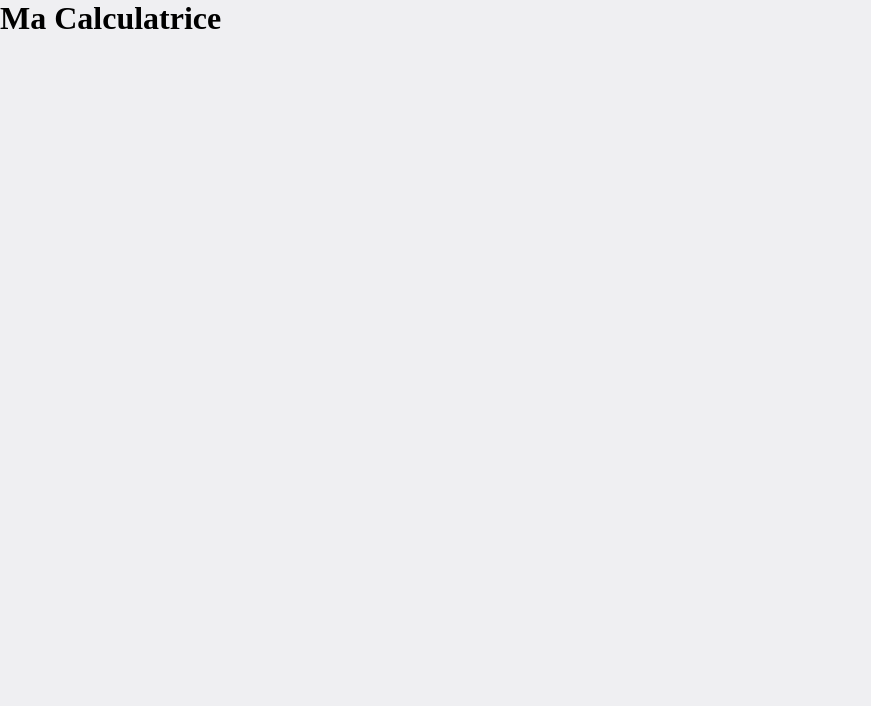
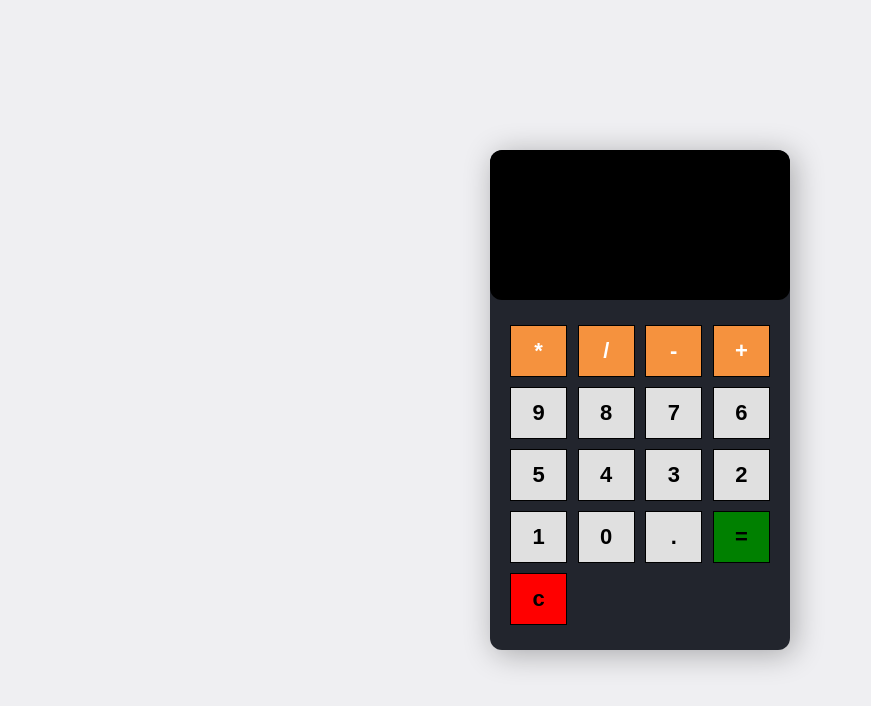
Before and after one commit to OssamaZekraoui/Calculatrice, a plain HTML site: page index.html in a window 1280 px wide. Shown: the whole page, without its empty margins (0-871 px from the left). Drawn offline with Linux system fonts and the light colour scheme.

Commit message:
commit first

```diff
--- a/app.js
+++ b/app.js
@@ -0,0 +1,16 @@
+(function(){
+   let screen = document.querySelector('.screen');
+   let buttons = document.querySelectorAll('.btn');
+   let equal = document.querySelector('.btn-equal');
+   let clear = document.querySelector('.btn-clear');
+
+   buttons.forEach(function(button){
+    button.addEventListener('click', function(e){
+        let value = e.target.dataset.num;
+        screen.value += value;
+    })
+   });
+
+
+
+})();
--- a/index.html
+++ b/index.html
@@ -8,7 +8,37 @@
         <link rel="stylesheet" href="style.css">
     </head>
     <body>
-        <h1>Ma Calculatrice</h1>
+
+        <section class="calculator">
+            <form>
+                <input type="text" class="screen">
+            </form>
+
+            <div class="buttons">
+                <button type="button" class="btn btn-yellow" data-num="*" >*</button>
+                <button type="button" class="btn btn-yellow" data-num="/" >/</button>
+                <button type="button" class="btn btn-yellow" data-num="-" >-</button>
+                <button type="button" class="btn btn-yellow" data-num="+" >+</button>
+
+                <button type="button" class="btn btn-grey" data-num="9" >9</button>
+                <button type="button" class="btn btn-grey" data-num="8" >8</button>
+                <button type="button" class="btn btn-grey" data-num="7" >7</button>
+                <button type="button" class="btn btn-grey" data-num="6" >6</button>
+                <button type="button" class="btn btn-grey" data-num="5" >5</button>
+                <button type="button" class="btn btn-grey" data-num="4" >4</button>
+                <button type="button" class="btn btn-grey" data-num="3" >3</button>
+                <button type="button" class="btn btn-grey" data-num="2" >2</button>
+                <button type="button" class="btn btn-grey" data-num="1" >1</button>
+                <button type="button" class="btn btn-grey" data-num="0" >0</button>
+                <button type="button" class="btn btn-grey" data-num="." >.</button>
+                <button type="button" class="btn btn-equal" >=</button>
+                <button type="button" class="btn btn-clear" >c</button>
+
+            </div>
+
+        </section>
+
+
         <script src="app.js"></script>
     </body>
 </html>
--- a/style.css
+++ b/style.css
@@ -7,4 +7,66 @@
 body{
     min-height: 100vh;
     background: #efeff2;
+    display: flex;
+    justify-content: center;
+    align-items: center;
 }
+
+.calculator{
+    width: 300px;
+    height: 500px;
+    box-shadow: 4px 4px 30px rgba(0, 0, 0, 0.3);
+    border-radius: 12px;
+    background: #22252D;
+    overflow: hidden;
+}
+
+form input{
+    width: 100%;
+    height: 150px;
+    border: none;
+    border-radius: 12px;
+    font-size: 2rem;
+    padding: 1rem;
+    color: #fff;
+    background: #000;
+    text-align: right;
+    pointer-events: none;
+    font-style: Font Awesome 6 Brands;
+}
+
+.buttons{
+    display: flex;
+    flex-wrap: wrap;
+    justify-content: space-between;
+    padding: 20px;
+}
+
+button{
+    flex: 0 0 22%;
+    margin: 5px 0;
+    border: 1px solid #000;
+    width: 60px;
+    height: 52px;
+    font-size: 22px;
+    font-weight: 600;
+    border-radius: 5;
+    cursor: pointer;
+}
+
+.btn-yellow{
+    background: rgb(245, 146, 62);
+    color: #fff;
+}
+
+.btn-grey{
+    background: rgb(224, 224, 224);
+}
+
+.btn-equal{
+    background: green
+}
+
+.btn-clear{
+    background: red;
+}
```
